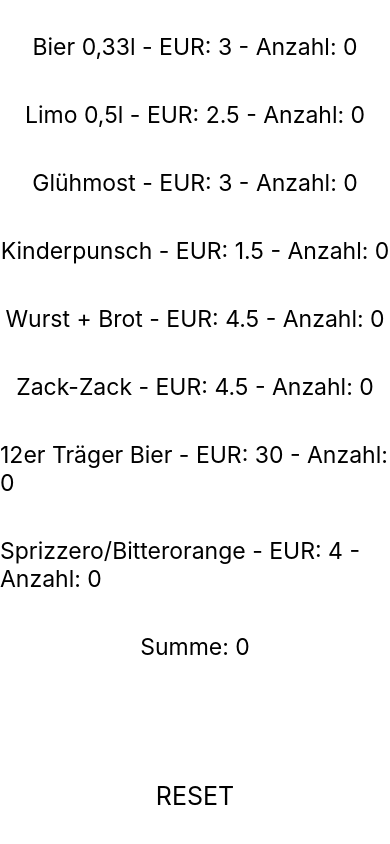
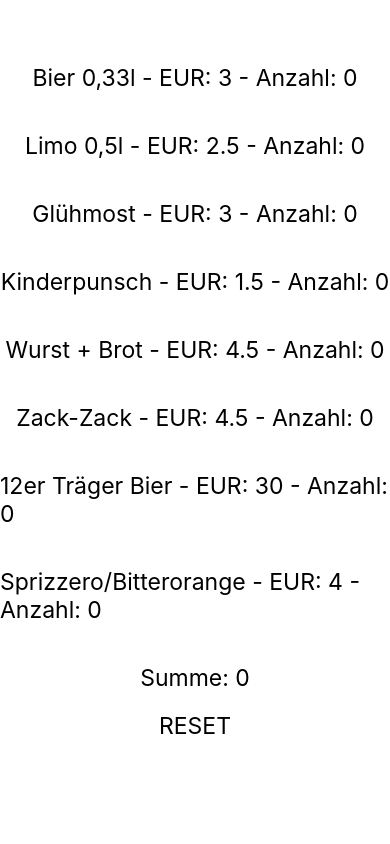
Before and after one commit to at-sttr/fw, a React Native app: screen / in a window 390 px wide. Built offline with nearby package versions, Linux system fonts and the light colour scheme.

Commit message:
Add files via upload
Updating Styles

```diff
--- a/App.js
+++ b/App.js
@@ -96,8 +96,8 @@ export default function App() {
 
       <Text style={styles.buttonLabel}>Summe: {sum}</Text>
 
-      <Pressable style={styles.buttonReset} key="reset" onPress={() => reset()}>
-        <Text style={styles.buttonLabelReset} key="reset">RESET</Text>
+      <Pressable style={styles.button} key="reset" onPress={() => reset()}>
+        <Text style={styles.buttonLabel} key="reset">RESET</Text>
       </Pressable>
     </View>
   );
@@ -120,12 +120,4 @@ const styles = StyleSheet.create({
     color: '#000',
     fontSize: 23,
   },
-  buttonReset: {
-    marginTop:50,
-  },
-  buttonLabelReset: {
-    marginTop:50,
-    color: '#000',
-    fontSize: 25,
-  },
 });
```
